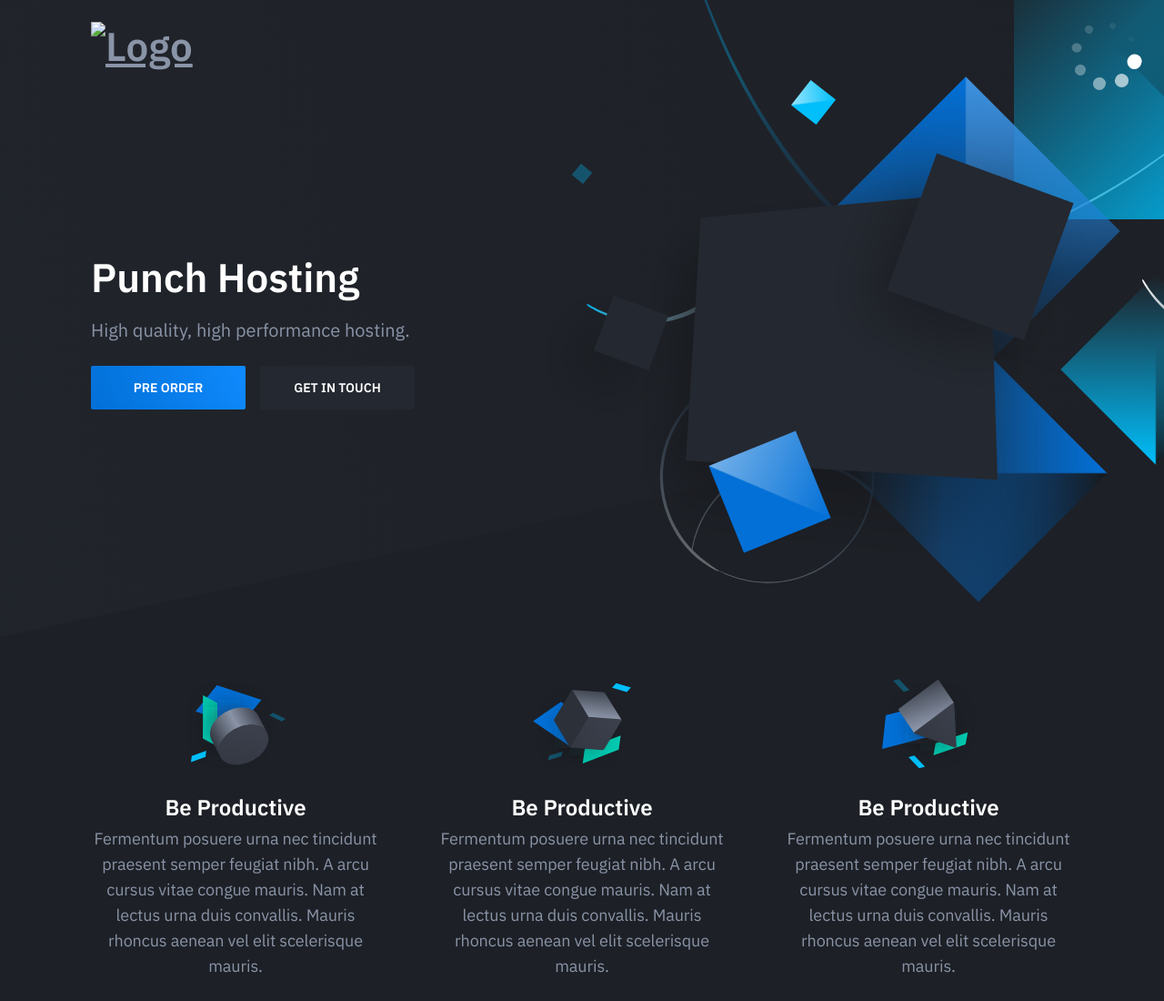
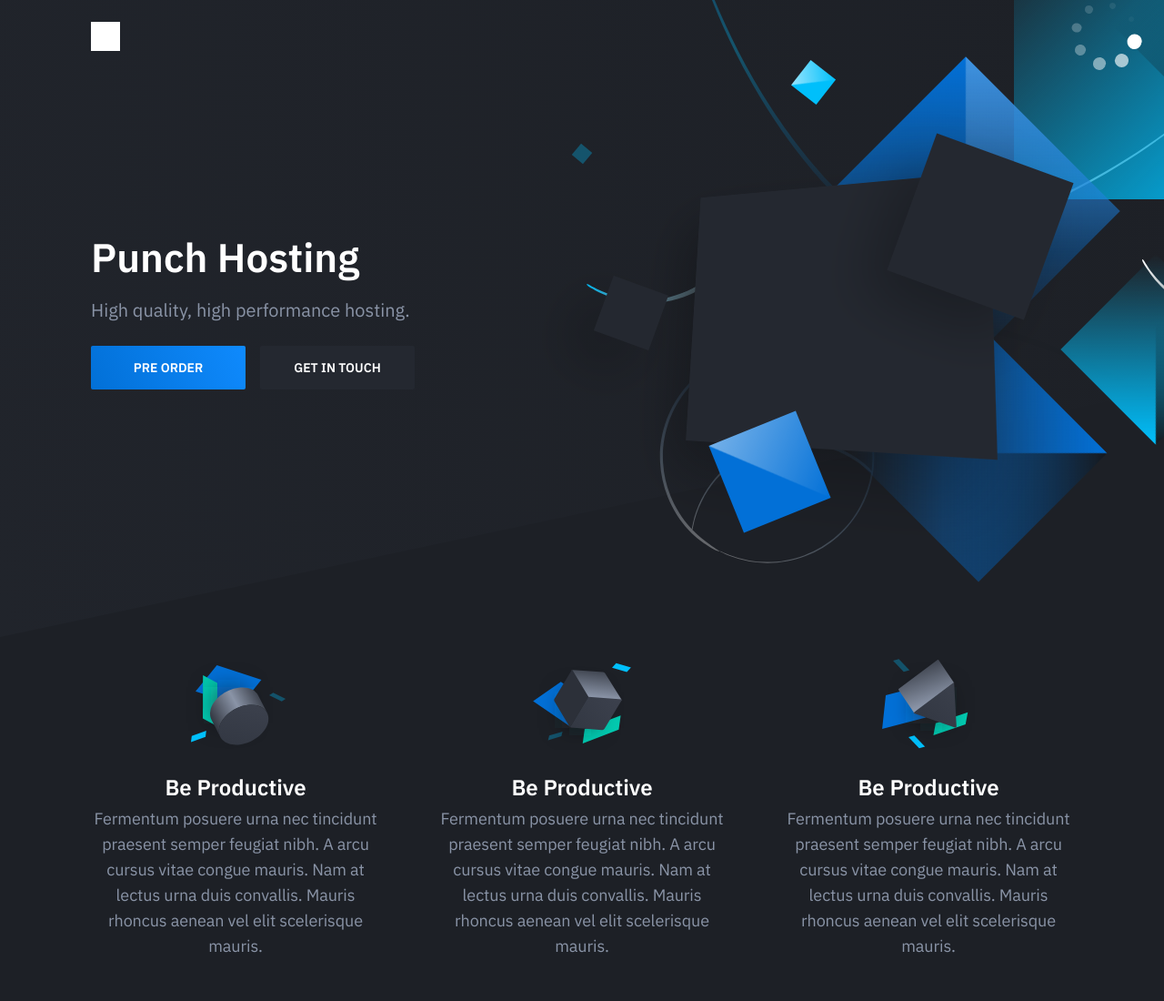
Before and after one commit to KieraDEV/PunchHost-Client, a plain HTML site: page index.html in a window 1280 px wide. Shown: the top 1100 px of the page at 91% size. Drawn offline with nearby package versions, Linux system fonts and the light colour scheme.

Commit message:
Update index.html

```diff
--- a/index.html
+++ b/index.html
@@ -20,7 +20,7 @@
                     <div class="brand header-brand">
                         <h1 class="m-0">
 							<a href="#">
-								<img class="header-logo-image" src="logo.ICO" alt="Logo">
+								<img class="header-logo-image" src="logo (1).png" alt="Logo">
                             </a>
                         </h1>
                     </div>
```
